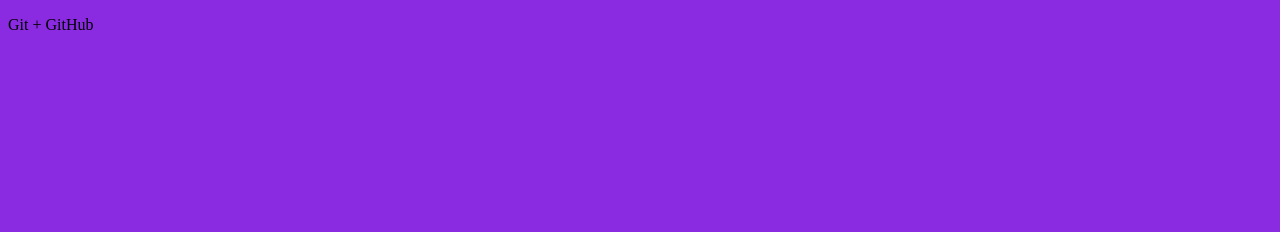
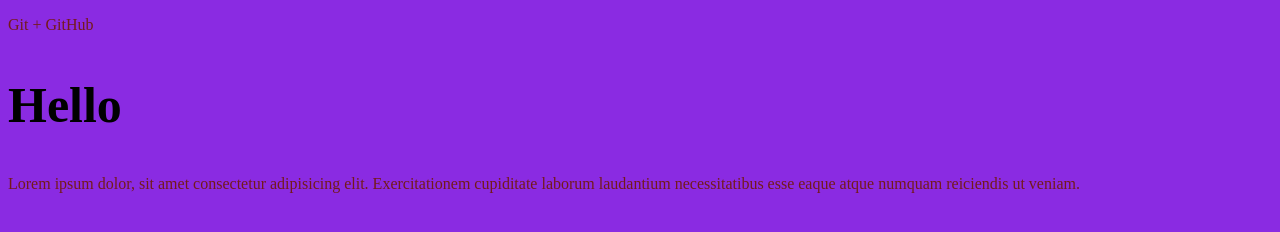
Before and after one commit to Bogdan1017/gittest, a plain HTML site: page index.html in a window 1280 px wide. Drawn offline with Linux system fonts and the light colour scheme.

Commit message:
Нашы первые изминения

```diff
--- a/css/main.css
+++ b/css/main.css
@@ -1,3 +1,9 @@
 body {
     background-color: blueviolet;
 }
+p {
+    color: #741a1a;
+}
+h2 {
+    font-size: 50px;
+}
--- a/index.html
+++ b/index.html
@@ -9,5 +9,9 @@
 </head>
 <body>
     <p>Git + GitHub</p>
+    <h2>Hello</h2>
+    <p>Lorem ipsum dolor, sit amet consectetur adipisicing elit.
+     Exercitationem cupiditate laborum laudantium necessitatibus
+     esse eaque atque numquam reiciendis ut veniam.</p>
 </body>
 </html>
```
